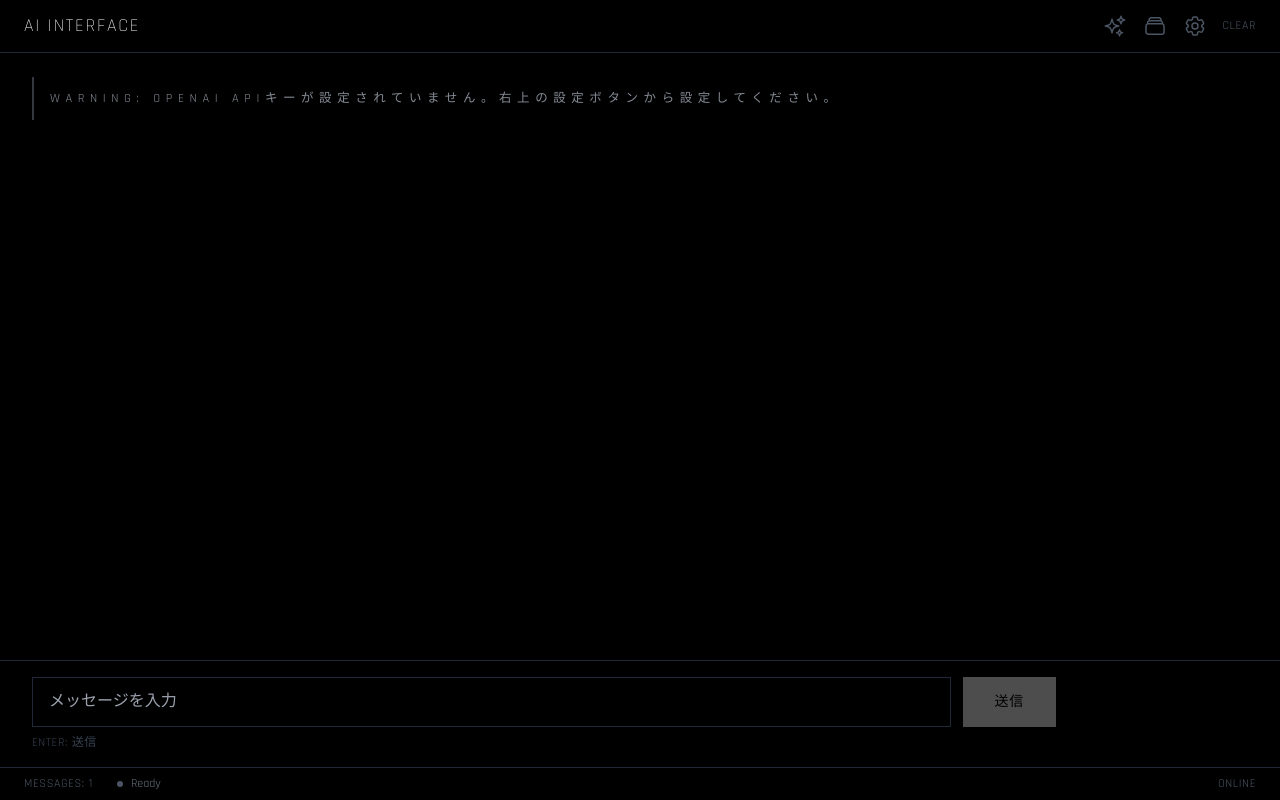
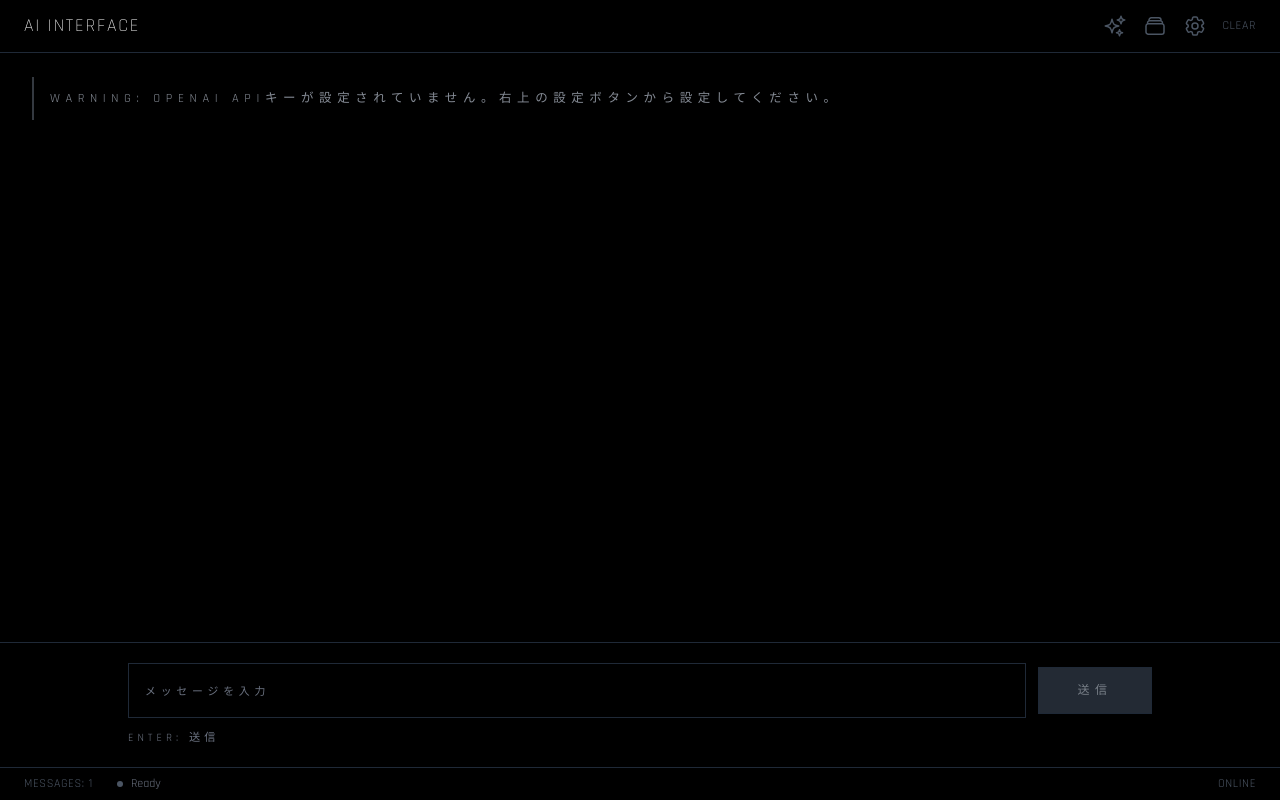
Before and after one commit to takuto-NA/YouAlwaysWereJS, a React (Vite) app: page / in a window 1280 px wide. Built offline with nearby package versions, Linux system fonts and the light colour scheme.

Commit message:
Refine chat input animations

```diff
--- a/src/components/ChatInput.tsx
+++ b/src/components/ChatInput.tsx
@@ -26,8 +26,8 @@ function ChatInput({ onSend, disabled = false }: ChatInputProps) {
   };
 
   return (
-    <div className="border-t border-gray-800 bg-black px-8 py-4">
-      <div className="flex gap-3 max-w-5xl">
+    <div className="chat-input-bar">
+      <div className="chat-input-bar__inner">
         <input
           type="text"
           value={input}
@@ -35,19 +35,17 @@ function ChatInput({ onSend, disabled = false }: ChatInputProps) {
           onKeyDown={handleKeyDown}
           disabled={disabled}
           placeholder={disabled ? "処理中..." : "メッセージを入力"}
-          className="flex-1 bg-black border border-gray-800 text-white px-4 py-3 text-base focus:outline-none focus:border-gray-600 disabled:opacity-30 disabled:cursor-not-allowed transition-all"
+          className="chat-input-bar__field"
         />
         <button
           onClick={handleSend}
           disabled={disabled || !input.trim()}
-          className="px-8 py-3 bg-white text-black text-sm uppercase tracking-wider hover:bg-gray-200 transition-all disabled:opacity-30 disabled:cursor-not-allowed disabled:hover:bg-white font-medium"
+          className="chat-input-bar__send"
         >
           送信
         </button>
       </div>
-      <div className="mt-2 text-xs text-gray-700 uppercase tracking-wider max-w-5xl">
-        Enter: 送信
-      </div>
+      <div className="chat-input-bar__hint">Enter: 送信</div>
     </div>
   );
 }
--- a/src/index.css
+++ b/src/index.css
@@ -85,6 +85,31 @@
   }
   100% {
     transform: scaleX(1.1);
+    opacity: 0;
+  }
+}
+
+@keyframes inputBarReveal {
+  0% {
+    opacity: 0;
+    transform: translateY(8px);
+  }
+  100% {
+    opacity: 1;
+    transform: translateY(0);
+  }
+}
+
+@keyframes sendButtonSweep {
+  0% {
+    transform: translateX(-120%);
+    opacity: 0;
+  }
+  40% {
+    opacity: 0.4;
+  }
+  100% {
+    transform: translateX(100%);
     opacity: 0;
   }
 }
@@ -214,6 +239,15 @@
   --chat-enter-duration: 420ms;
   --chat-sweep-duration: 520ms;
   --chat-sweep-color: rgba(56, 189, 248, 0.65);
+  --input-bar-bg: #000000;
+  --input-border-color: #1f2937;
+  --input-focus-border-color: #4b5563;
+  --input-text-color: #f9fafb;
+  --input-placeholder-color: #6b7280;
+  --send-button-bg: #ffffff;
+  --send-button-hover-bg: #e5e7eb;
+  --send-button-text: #0f172a;
+  --send-button-disabled-bg: rgba(55, 65, 81, 0.65);
 }
 
 html {
@@ -429,7 +463,7 @@ body {
   animation: chatMessageEnter var(--chat-enter-duration) cubic-bezier(0.22, 0.7, 0.3, 1);
 }
 
-.chat-message--enter:not(.chat-message--system)::after {
+.chat-message--enter.chat-message--user::after {
   content: "";
   position: absolute;
   left: -3%;
@@ -540,3 +574,122 @@ body {
   letter-spacing: 0.35rem;
   text-transform: uppercase;
 }
+
+.chat-input-bar {
+  border-top: 1px solid var(--input-border-color);
+  background: var(--input-bar-bg);
+  padding: 1.25rem 2.5rem;
+  animation: inputBarReveal 320ms ease-out;
+}
+
+.chat-input-bar__inner {
+  display: flex;
+  gap: 0.75rem;
+  max-width: 64rem;
+  margin: 0 auto;
+  align-items: center;
+}
+
+.chat-input-bar__field {
+  flex: 1;
+  background: transparent;
+  border: 1px solid var(--input-border-color);
+  color: var(--input-text-color);
+  padding: 0.9rem 1rem;
+  font-size: 1rem;
+  line-height: 1.5;
+  transition: border-color 180ms ease, box-shadow 180ms ease, background-color 180ms ease;
+}
+
+.chat-input-bar__field::placeholder {
+  color: var(--input-placeholder-color);
+  text-transform: uppercase;
+  letter-spacing: 0.3rem;
+  font-size: 0.68rem;
+}
+
+.chat-input-bar__field:focus {
+  border-color: var(--input-focus-border-color);
+  box-shadow: 0 0 0 2px rgba(79, 195, 247, 0.18);
+  background-color: rgba(15, 23, 42, 0.35);
+}
+
+.chat-input-bar__field:focus-visible {
+  outline: none;
+}
+
+.chat-input-bar__field:disabled {
+  opacity: 0.35;
+  cursor: not-allowed;
+}
+
+.chat-input-bar__send {
+  position: relative;
+  display: inline-flex;
+  align-items: center;
+  justify-content: center;
+  padding: 0.85rem 2.4rem;
+  background: var(--send-button-bg);
+  color: var(--send-button-text);
+  border: 1px solid var(--input-border-color);
+  text-transform: uppercase;
+  letter-spacing: 0.35rem;
+  font-size: 0.75rem;
+  font-weight: 600;
+  transition: transform 160ms ease, background-color 160ms ease, box-shadow 160ms ease;
+  overflow: hidden;
+}
+
+.chat-input-bar__send::after {
+  content: "";
+  position: absolute;
+  inset: 0;
+  background: linear-gradient(90deg, rgba(255, 255, 255, 0.24), transparent 65%);
+  transform: translateX(-120%);
+  opacity: 0;
+  transition: opacity 160ms ease;
+}
+
+.chat-input-bar__send:hover:not(:disabled) {
+  background: var(--send-button-hover-bg);
+  transform: translateY(-1px);
+  box-shadow: 0 6px 18px rgba(148, 163, 184, 0.25);
+}
+
+.chat-input-bar__send:hover:not(:disabled)::after {
+  opacity: 1;
+  animation: sendButtonSweep 420ms ease-out;
+}
+
+.chat-input-bar__send:focus-visible {
+  outline: none;
+  box-shadow: 0 0 0 2px rgba(79, 195, 247, 0.35);
+}
+
+.chat-input-bar__send:active:not(:disabled) {
+  transform: translateY(0);
+}
+
+.chat-input-bar__send:disabled {
+  background: var(--send-button-disabled-bg);
+  color: rgba(226, 232, 240, 0.45);
+  cursor: not-allowed;
+  box-shadow: none;
+}
+
+.chat-input-bar__send:disabled::after {
+  opacity: 0;
+  animation: none;
+  transform: translateX(-120%);
+}
+
+.chat-input-bar__hint {
+  margin-top: 0.75rem;
+  color: var(--chat-timestamp-color);
+  font-size: 0.7rem;
+  letter-spacing: 0.25rem;
+  text-transform: uppercase;
+  max-width: 64rem;
+  margin-left: auto;
+  margin-right: auto;
+}
```
